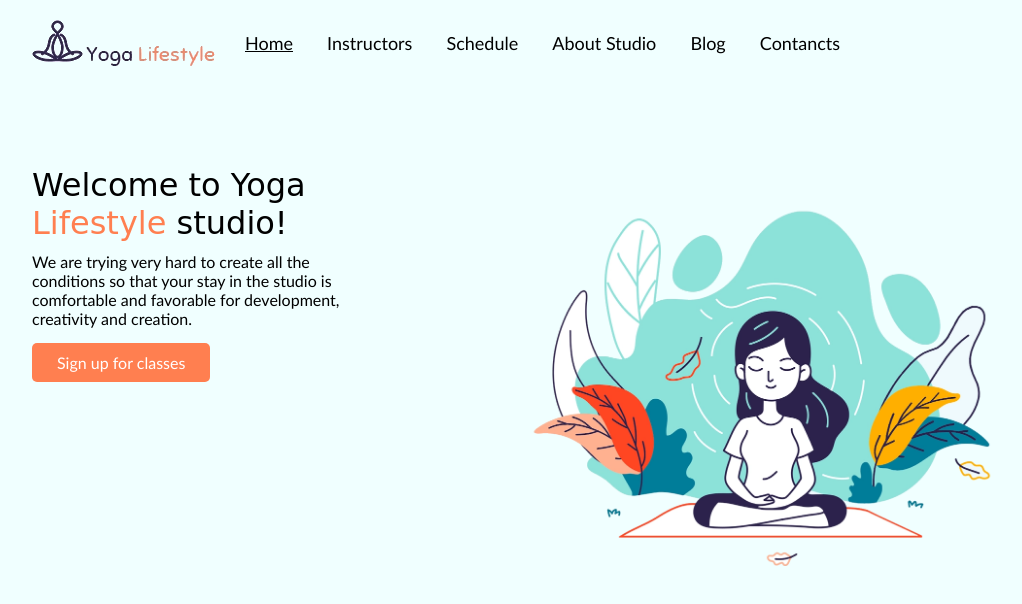
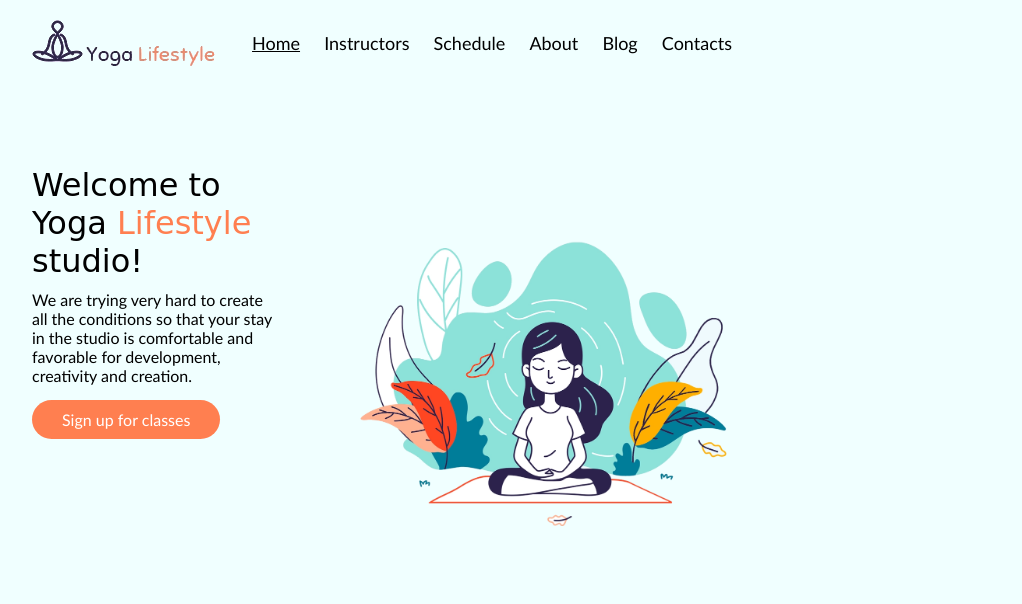
Before and after one commit to LeoGytis/6-pask, a website: page index.html in a window 1280 px wide. Shown: the whole page, without its empty margins (108-1130 px from the left). Drawn offline with Linux system fonts and the light colour scheme.

Commit message:
Galutinis commit

```diff
--- a/css/main.css
+++ b/css/main.css
@@ -15,7 +15,7 @@ body {
 body > header,
 body > main {
     display: inline-block;
-    width: 1000px;
+    width: 700px;
     margin-left: calc(50% - 500px);
     margin-top: 20px;
 }
@@ -24,7 +24,7 @@ header > img {
     height: 46px;
 }
 header > nav {
-    float: left;
+    float: right;
     margin-top: 13px;
 }
 
@@ -32,7 +32,7 @@ nav > a {
     display: inline-block;
     font-size: 18px;
     line-height: 20px;
-    margin-left: 30px;
+    margin-left: 20px;
     text-decoration: none;
     color: black;
 }
@@ -66,12 +66,13 @@ div > p {
 }
 div > a {
     padding: 10px;
-    padding-left: 25px;
-    padding-right: 25px;
+    padding-left: 30px;
+    padding-right: 30px;
     color: white;
     text-decoration: none;
     background-color: coral;
-    border-radius: 5px;
+    border-radius: 20px;
+    margin-top: 20px;
 }
 main > img {
     width: 55%;
--- a/index.html
+++ b/index.html
@@ -22,9 +22,9 @@
                 <a href="#">Home</a>
                 <a href="#">Instructors</a>
                 <a href="#">Schedule</a>
-                <a href="#">About Studio</a>
+                <a href="#">About</a>
                 <a href="#">Blog</a>
-                <a href="#">Contancts</a>
+                <a href="#">Contacts</a>
             </nav>
     </header>
     <main>
```
